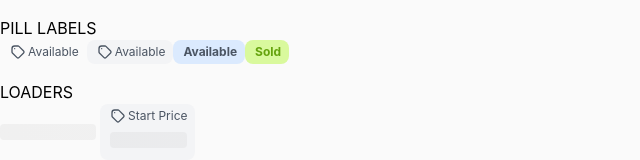
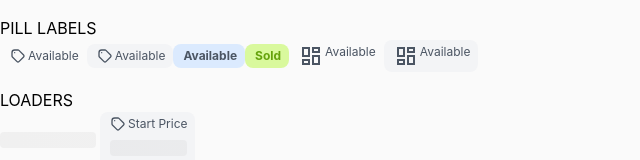
Before and after one commit to online-lorno/apex, a Next.js app in the folder projects/admin/: page /components in a window 1280 px wide. Shown: the top 160 px of the page, without its empty margins (0-640 px from the left). Built offline with nearby package versions, Linux system fonts and the light colour scheme.

Commit message:
feat: integrate material icon to components

```diff
--- a/projects/admin/pages/components.tsx
+++ b/projects/admin/pages/components.tsx
@@ -3,6 +3,7 @@ import Head from 'next/head'
 
 import Button from '@components/common/Button'
 import HeroIcon from '@components/common/HeroIcon'
+import MaterialIcon from '@components/common/MaterialIcon'
 import Loader from '@components/common/Loader'
 import Pill from '@components/common/Pill'
 import Sidebar from '@components/common/Sidebar'
@@ -29,6 +30,15 @@ const Components: NextPage = () => {
             <Pill text="Available" icon={<HeroIcon icon="TagIcon" />} />
             <Pill text="Available" type="info" />
             <Pill text="Sold" type="success" />
+            <Pill
+              text="Available"
+              icon={<MaterialIcon icon="DashboardOutlined" />}
+              transparent
+            />
+            <Pill
+              text="Available"
+              icon={<MaterialIcon icon="DashboardOutlined" />}
+            />
           </div>
         </div>
 
@@ -64,7 +74,23 @@ const Components: NextPage = () => {
         <div className="mb-4">
           <h1 className="uppercase">Sidebar</h1>
           <div className="h-96">
-            <Sidebar />
+            <Sidebar
+              menuItems={[
+                {
+                  title: 'Dashboard',
+                  icon: 'DeviceTabletIcon',
+                },
+                {
+                  title: 'Sales Leads',
+                  icon: 'CashIcon',
+                },
+                {
+                  title: 'Comissions',
+                  icon: 'CurrencyDollarIcon',
+                  badgeText: '4',
+                },
+              ]}
+            />
           </div>
         </div>
       </div>
```
